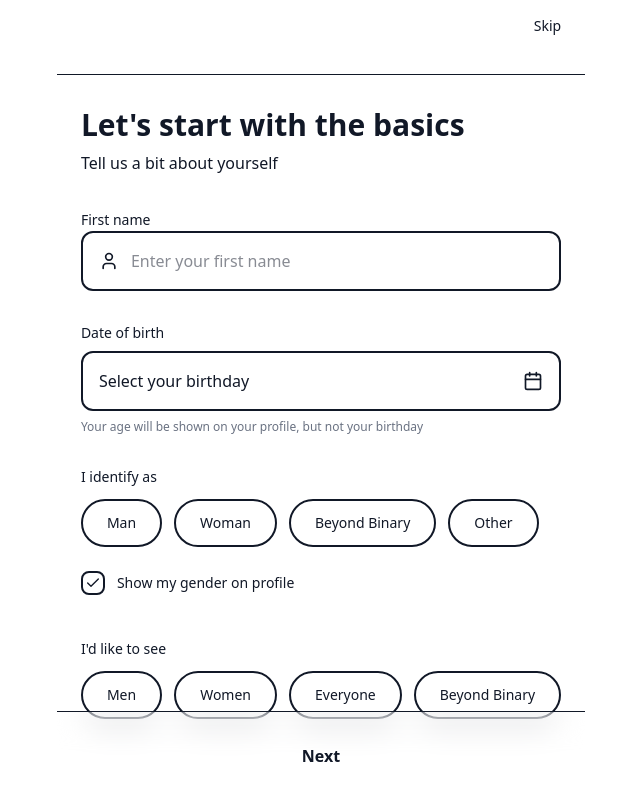
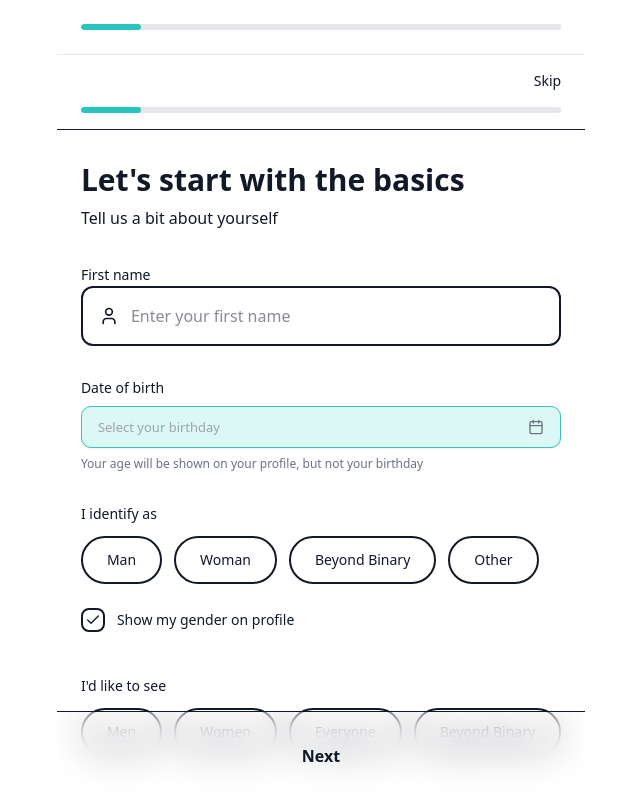
Before and after one commit to devzh083/dating-webapp, a React (Vite) app in the folder front-end/: page /onboarding in a window 1280 px wide. Shown: the top 802 px of the page, without its empty margins (319-959 px from the left). Built offline with nearby package versions, Linux system fonts and the light colour scheme; no server answers; sample sign-in values are in the browser's storage.

Commit message:
Appllying css to the profile page

```diff
--- a/front-end/src/components/onboarding/DatePicker.tsx
+++ b/front-end/src/components/onboarding/DatePicker.tsx
@@ -4,11 +4,7 @@ import { CalendarIcon } from "lucide-react";
 import { motion } from "framer-motion";
 import { cn } from "../../lib/utils";
 import { Calendar } from "../../components/ui/calendar";
-import {
-  Popover,
-  PopoverContent,
-  PopoverTrigger,
-} from "../ui/popover";
+import { Popover, PopoverContent, PopoverTrigger } from "../ui/popover";
 
 interface DatePickerProps {
   value: Date | undefined;
@@ -30,25 +26,36 @@ export const DatePicker = ({
           whileHover={{ scale: 1.01 }}
           whileTap={{ scale: 0.99 }}
           className={cn(
-            "w-full flex items-center justify-between px-4 py-4 rounded-xl border-2 text-left transition-all duration-200",
-            value
-              ? "border-primary/30 bg-chip-selected"
-              : "border-chip-border bg-chip hover:border-primary/30",
-            open && "border-primary ring-2 ring-primary/20"
+            "w-full flex items-center justify-between px-4 py-3",
+            // shape
+            "rounded-[10px] border border-[#38c3b9]",
+            // fill + shadow
+            "bg-[#dcf8f4] shadow-[0_1px_2px_rgba(15,23,42,0.06)]",
+            // transition
+            "text-left transition-[border,box-shadow,background-color] duration-150",
+            open && "border-[#1fb8ad] shadow-[0_0_0_1px_rgba(31,184,173,0.38)]"
           )}
         >
           <span
             className={cn(
-              "text-base",
-              value ? "text-foreground font-medium" : "text-muted-foreground"
+              "text-[13px] leading-none",
+              value ? "text-[#111827] font-medium" : "text-[#9ca3af]"
             )}
           >
             {value ? format(value, "MMMM d, yyyy") : placeholder}
           </span>
-          <CalendarIcon className="w-5 h-5 text-muted-foreground" />
+          <CalendarIcon className="w-4 h-4 text-[#6b7280]" />
         </motion.button>
       </PopoverTrigger>
-      <PopoverContent className="w-auto p-0 bg-card border-border" align="start">
+    <PopoverContent
+      align="start"
+      className={cn(
+        "w-[360px] p-0",                    // fixed width like screenshot
+        "bg-white border border-[#e5e7eb]", // light gray border
+        "rounded-[16px]",                   // soft card radius
+        "shadow-[0_18px_45px_rgba(15,23,42,0.18)]" // deep drop shadow
+      )}
+    >
       <Calendar
         mode="single"
         selected={value}
@@ -61,9 +68,17 @@ export const DatePicker = ({
         }
         defaultMonth={value || new Date(2000, 0)}
         initialFocus
-          className="p-3 pointer-events-auto"
+        className={cn(
+          "p-6",                        // spacing around content
+          "text-[13px] leading-6",      // match font size/line height
+          "font-normal text-[#111827]", // dark text
+          "[&_th]:text-[#6b7280] [&_th]:font-semibold [&_th]:text-[12px]", // weekday header
+          "[&_button]:rounded-full [&_button]:w-8 [&_button]:h-8",        // day cells
+          "[&_button:hover]:bg-[#e5f7f4]"                                 // subtle hover
+        )}
       />
     </PopoverContent>
+
     </Popover>
   );
 };
--- a/front-end/src/components/onboarding/OnboardingFlow.tsx
+++ b/front-end/src/components/onboarding/OnboardingFlow.tsx
@@ -1,5 +1,6 @@
 import { useState } from "react";
 import { AnimatePresence, motion } from "framer-motion";
+import { ProgressBar } from "./ProgressBar";  // ← Add import
 import { Step1BasicInfo } from "./steps/Step1BasicInfo";
 import { Step2Orientation } from "./steps/Step2Orientation";
 import { Step3Distance } from "./steps/Step3Distance";
@@ -9,6 +10,7 @@ import { Step6Interests } from "./steps/Step6Interests";
 import { Step7Location } from "./steps/Step7Location";
 import { Step8Review } from "./steps/Step8Review";
 import { useToast } from "../../hooks/use-toast";
+
 
 interface OnboardingData {
   firstName: string;
@@ -32,6 +34,7 @@ interface OnboardingData {
   useCurrentLocation: boolean;
 }
 
+
 const initialData: OnboardingData = {
   firstName: "",
   dateOfBirth: undefined,
@@ -54,10 +57,12 @@ const initialData: OnboardingData = {
   useCurrentLocation: false,
 };
 
+
 export const OnboardingFlow = () => {
   const [step, setStep] = useState(1);
   const [data, setData] = useState<OnboardingData>(initialData);
   const { toast } = useToast();
+
 
   const goNext = () => {
     if (step < 8) {
@@ -71,15 +76,18 @@ export const OnboardingFlow = () => {
     }
   };
 
+
   const goBack = () => {
     if (step > 1) {
       setStep(step - 1);
     }
   };
 
+
   const handleSkip = () => {
     goNext();
   };
+
 
   const renderStep = () => {
     switch (step) {
@@ -191,7 +199,15 @@ export const OnboardingFlow = () => {
     }
   };
 
+
   return (
+    <div className="min-h-screen bg-white flex flex-col">
+      {/* Progress Bar at the top */}
+      <div className="px-6 py-6 border-b border-gray-200">
+        <ProgressBar currentStep={step} totalSteps={8} />
+      </div>
+
+      {/* Step content */}
       <AnimatePresence mode="wait">
         <motion.div
           key={step}
@@ -199,11 +215,13 @@ export const OnboardingFlow = () => {
           animate={{ opacity: 1, x: 0 }}
           exit={{ opacity: 0, x: -50 }}
           transition={{ duration: 0.3, ease: "easeInOut" }}
-        className="min-h-screen"
+          className="flex-1"
         >
           {renderStep()}
         </motion.div>
       </AnimatePresence>
+    </div>
   );
 };
+
 export default OnboardingFlow;
--- a/front-end/src/components/onboarding/ProgressBar.tsx
+++ b/front-end/src/components/onboarding/ProgressBar.tsx
@@ -9,12 +9,12 @@ export const ProgressBar = ({ currentStep, totalSteps }: ProgressBarProps) => {
   const progress = (currentStep / totalSteps) * 100;
 
   return (
-    <div className="w-full h-1.5 bg-progress rounded-full overflow-hidden">
+    <div className="w-full h-1.5 rounded-full bg-[#e5e7eb] overflow-hidden">
       <motion.div
-        className="h-full bg-progress-fill rounded-full"
+        className="h-full rounded-full bg-[#27c5be]"
         initial={{ width: 0 }}
         animate={{ width: `${progress}%` }}
-        transition={{ duration: 0.4, ease: "easeOut" }}
+        transition={{ duration: 0.35, ease: "easeOut" }}
       />
     </div>
   );
```
Lines whose indentation alone changed are shown as unchanged.
